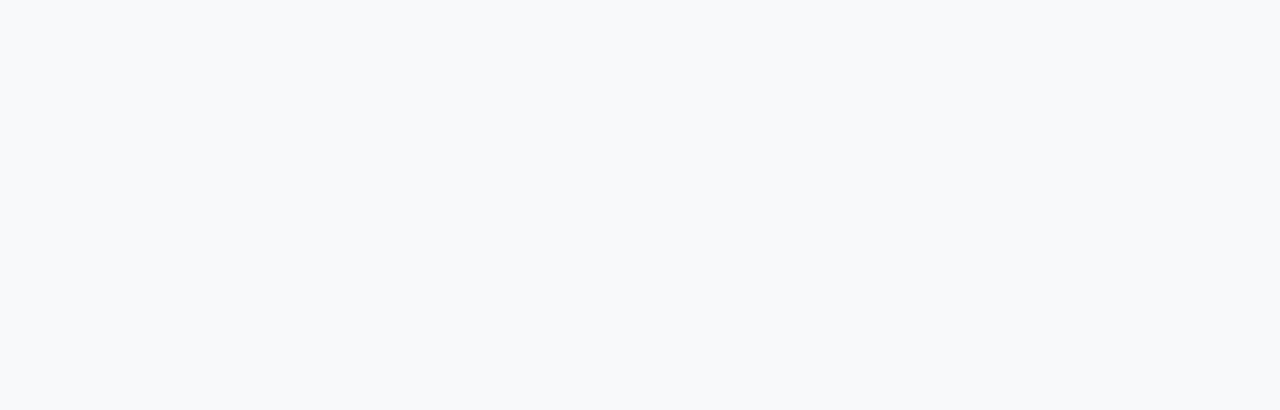
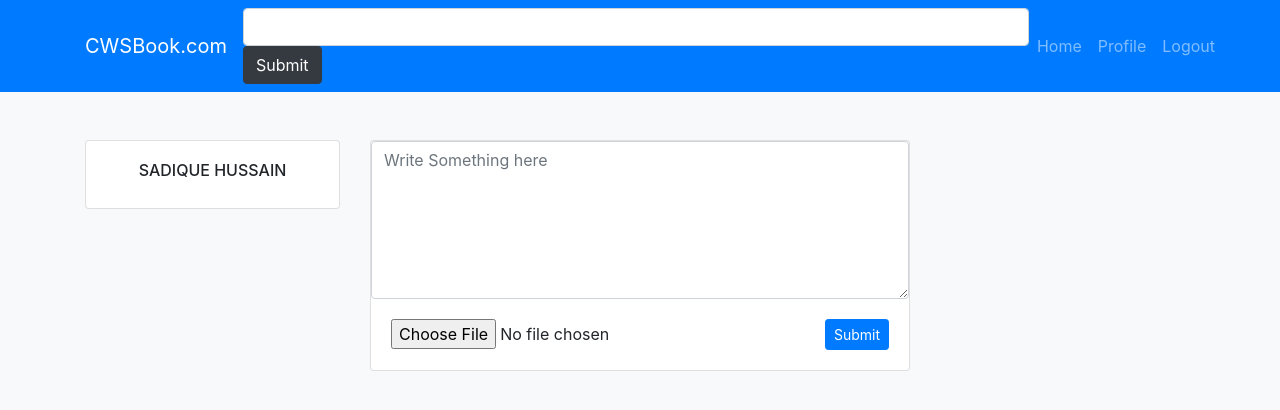
Before and after one commit to sadique-cws/CWSbook, a PHP site: page /profile.php in a window 1280 px wide. Before the commit the part shown is empty. Shown: the top 410 px of the page. Run offline with PHP 8.4, Linux system fonts and the light colour scheme; some libraries are stand-ins or nearby versions.

Commit message:
first commit

```diff
--- /dev/null
+++ b/include/nav.php
@@ -0,0 +1,18 @@
+ <nav class="navbar navbar-expand-lg navbar-dark bg-primary">
+
+            <div class="container">
+                <a href="" class="navbar-brand">CWSBook.com</a>
+
+                <form action="" class="form-inline mx-auto">
+                    <input type="search" class="form-control" size="70">
+                    <input type="submit" class="btn btn-dark">
+                </form>
+
+                <ul class="navbar-nav ml-auto">
+                    <li class="nav-item"><a href="" class="nav-link">Home</a></li>
+                    <li class="nav-item"><a href="" class="nav-link">Profile</a></li>
+                    <li class="nav-item"><a href="" class="nav-link">Logout</a></li>
+                </ul>
+            </div>
+
+        </nav>
--- a/profile.php
+++ b/profile.php
@@ -6,9 +6,37 @@
     <link href="css/bootstrap.css" rel="stylesheet">
 </head>
     <body class="bg-light">
-        <nav class="navbar navbar-expand-lg navbar-dark">
 
-        </nav>
+       <?php include "include/nav.php"; ?>
 
+
+        <div class="container mt-5">
+            <div class="row">
+                <div class="col-lg-3">
+                    <div class="card">
+                        <img src="https://via.placeholder.com/250" alt="">
+                        <div class="card-body text-center">
+                           <h2 class="h6 text-uppercase">Sadique Hussain</h2>
+
+                        </div>
+                    </div>
+                </div>
+                <div class="col-lg-6">
+                    <div class="card">
+                            <form action="">
+                                <textarea name="" id="" cols="30" rows="6" class="form-control" placeholder="Write Something here"></textarea>
+
+                            </form>
+                            <div class="card-body">
+                                <input type="file">
+                                <input type="submit" class="btn btn-primary btn-sm float-right">
+                            </div>
+                    </div>
+                </div>
+                <div class="col-lg-3">
+
+                </div>
+            </div>
+        </div>
     </body>
 </html>
```
